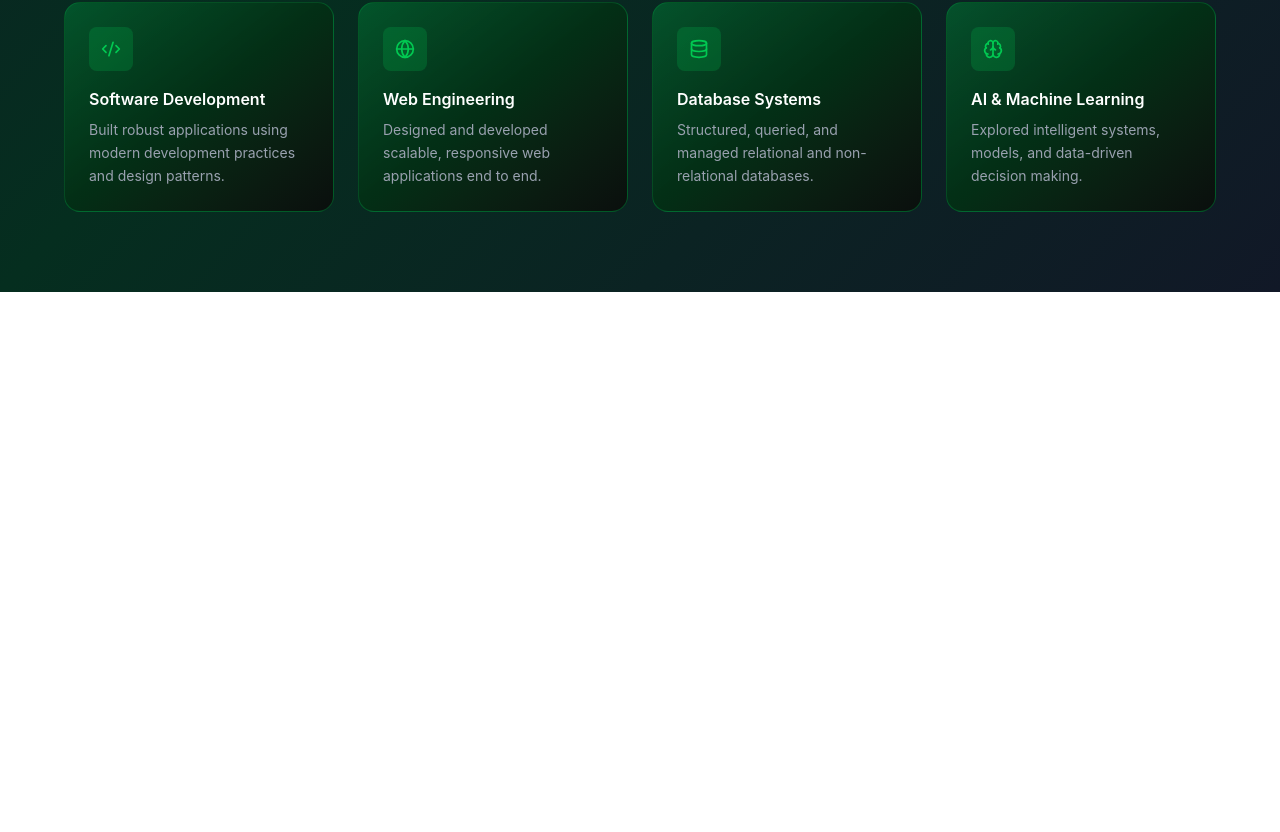
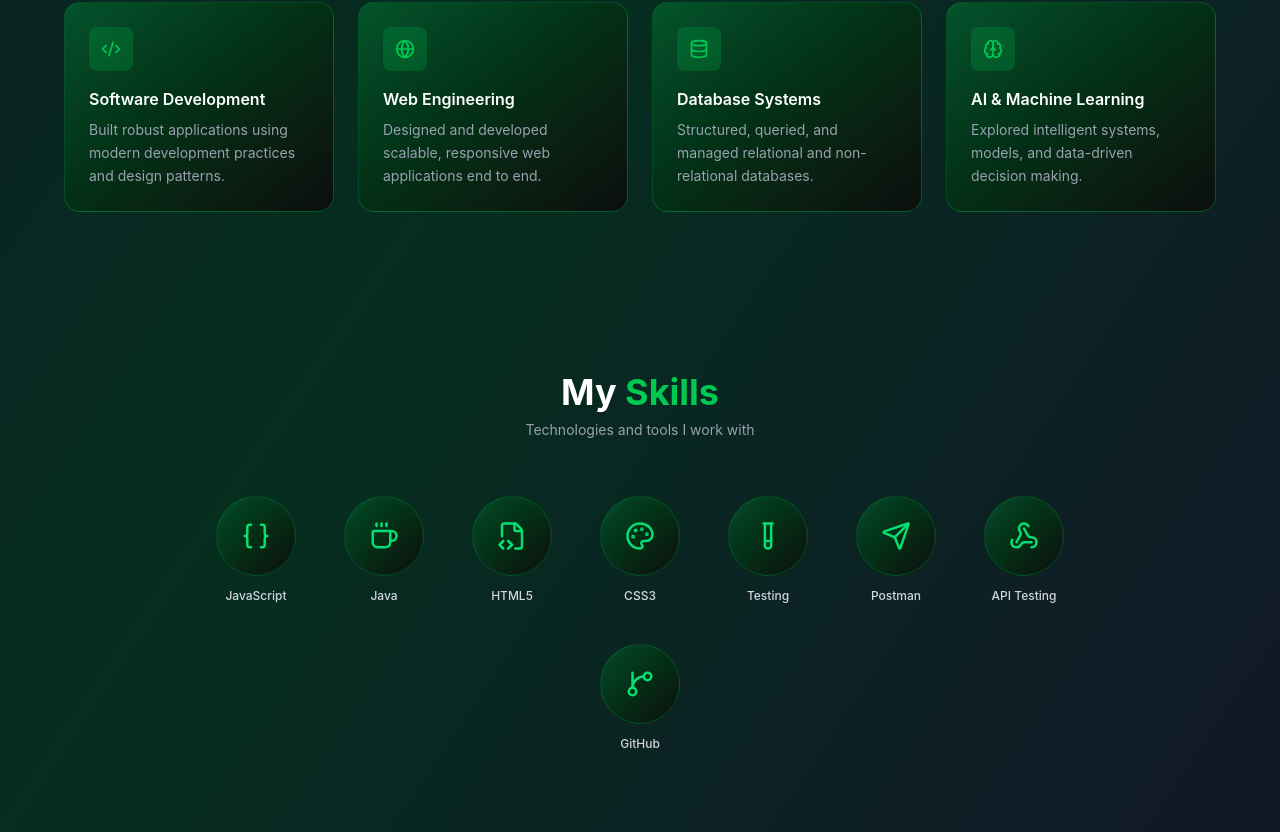
Before and after one commit to beenishishaq2026-iss/Task3-MLBench-MyPortfolio, a React (Vite) app: page /Login in a window 1280 px wide. Shown: the part 1048-1880 px from the top of the page. Before the commit the page ends 1340 px from the top, so only its background shows below. Built offline with nearby package versions, Linux system fonts and the light colour scheme.

Commit message:
Add skills section

```diff
--- a/src/App.jsx
+++ b/src/App.jsx
@@ -1,6 +1,7 @@
 import Navbar from "./components/Navbar";
 import Hero from "./components/Hero";
 import Education from "./components/Education";
+import Skills from "./components/Skills"
 
 function App() {
   return (
@@ -8,6 +9,7 @@ function App() {
       <Navbar />
       <Hero />
       <Education />
+      <Skills />
     </div>
   );
 }
--- /dev/null
+++ b/src/components/Skills.jsx
@@ -0,0 +1,46 @@
+import { Braces, Coffee, FileCode2, Palette, TestTube, Send, Webhook, GitBranch } from "lucide-react";
+
+function Skills() {
+  const skills = [
+    { icon: Braces, name: "JavaScript" },
+    { icon: Coffee, name: "Java" },
+    { icon: FileCode2, name: "HTML5" },
+    { icon: Palette, name: "CSS3" },
+    { icon: TestTube, name: "Testing" },
+    { icon: Send, name: "Postman" },
+    { icon: Webhook, name: "API Testing" },
+    { icon: GitBranch, name: "GitHub" },
+  ];
+
+  return (
+    <section id="skills" className="relative px-6 md:px-12 py-16 md:py-20">
+      <div className="text-center mb-14">
+        <h2 className="text-3xl md:text-4xl font-bold text-white mb-2">
+          My <span className="text-green-500">Skills</span>
+        </h2>
+
+        <p className="text-gray-400 text-sm">
+          Technologies and tools I work with
+        </p>
+      </div>
+
+      <div className="flex flex-wrap justify-center gap-x-8 gap-y-10 max-w-4xl mx-auto">
+        {skills.map((skill, index) => {
+          const Icon = skill.icon;
+          return (
+            <div key={index} className="group flex flex-col items-center gap-3 w-24">
+              <div className="relative w-20 h-20 flex items-center justify-center rounded-full bg-gradient-to-br from-green-800/60 via-green-950 to-[#0a0f0d] border border-green-700/40 group-hover:border-green-400 group-hover:scale-110 group-hover:shadow-[0_0_20px_rgba(34,197,94,0.4)] transition-all duration-300">
+                <Icon className="text-green-400 group-hover:text-green-300 transition-colors" size={30} />
+              </div>
+              <span className="text-gray-300 text-xs font-medium text-center group-hover:text-white transition-colors">
+                {skill.name}
+              </span>
+            </div>
+          );
+        })}
+      </div>
+    </section>
+  );
+}
+
+export default Skills;
```
